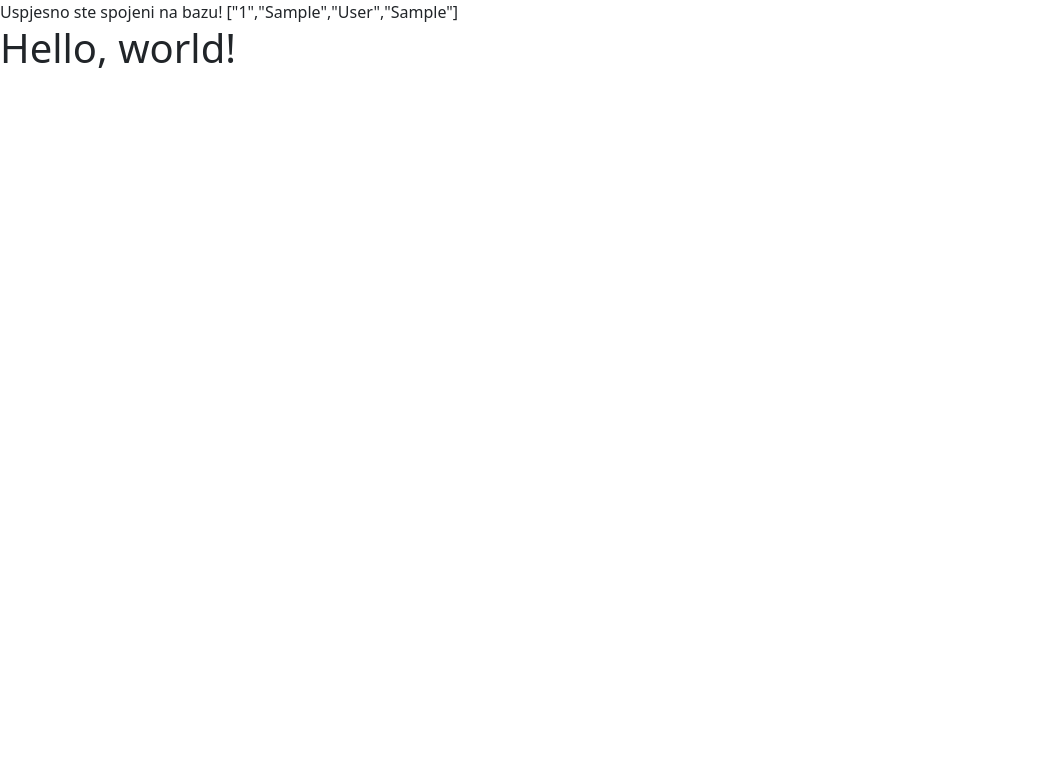
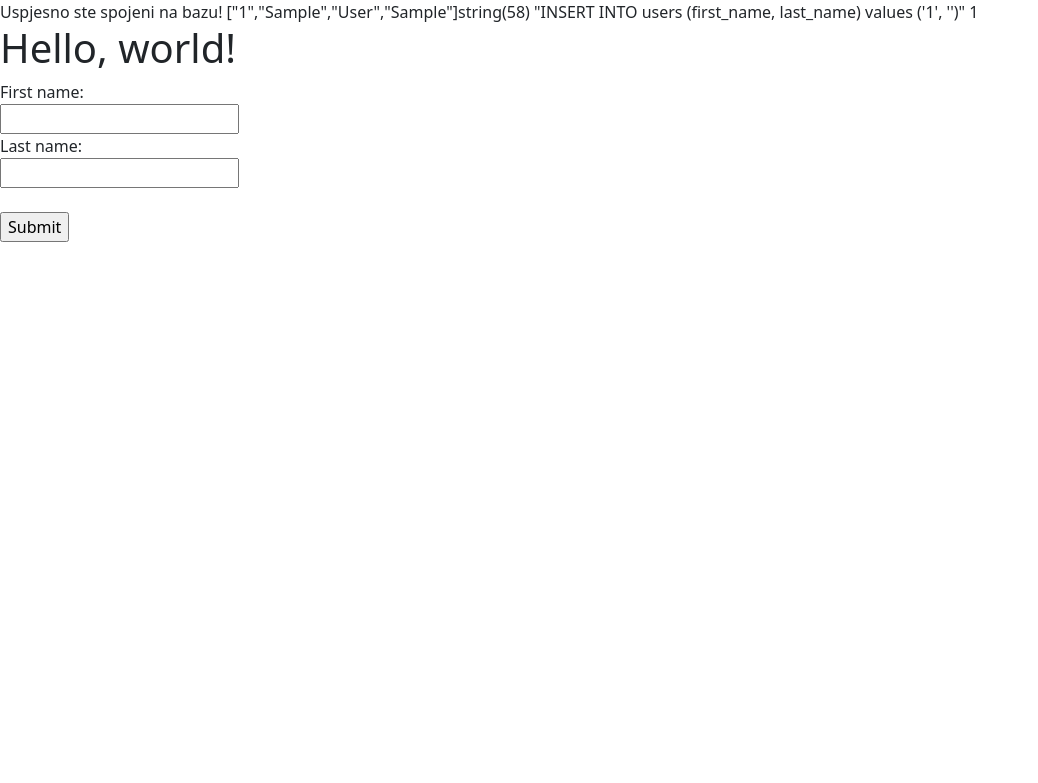
Before and after one commit to mdzankic/PZI_2021, a PHP site: page /?fname=1 in a window 1280 px wide. Shown: the top 783 px of the page, without its empty margins (0-1038 px from the left). Run offline with PHP 8.4, Linux system fonts and the light colour scheme; tables that the repository leaves empty or names only in its code hold one stand-in row (values such as "Sample post"); data that the repository does not hold is empty.

Commit message:
updated index db

```diff
--- a/index.php
+++ b/index.php
@@ -1,5 +1,17 @@
 <?php
 require "db.php";
+
+$ime = $_GET["fname"];
+$prezime = $_GET["lname"];
+
+//var_dump($_GET);
+
+$insert_query = "INSERT INTO users (first_name, last_name) values ('$ime', '$prezime')";
+
+var_dump($insert_query);
+$result = $mysqli->query($insert_query);
+
+echo $result;
 ?>
 
 <!doctype html>
@@ -16,6 +28,15 @@ require "db.php";
   </head>
   <body>
     <h1>Hello, world!</h1>
+	<form>
+		<label for="fname">First name:</label><br>
+		<input type="text" id="fname" name="fname"><br>
+		<label for="lname">Last name:</label><br>
+		<input type="text" id="lname" name="lname"><br><br>
+		<input type="submit" value="Submit">
+	</form>
+
+
 
     <!-- Optional JavaScript; choose one of the two! -->
 
```
